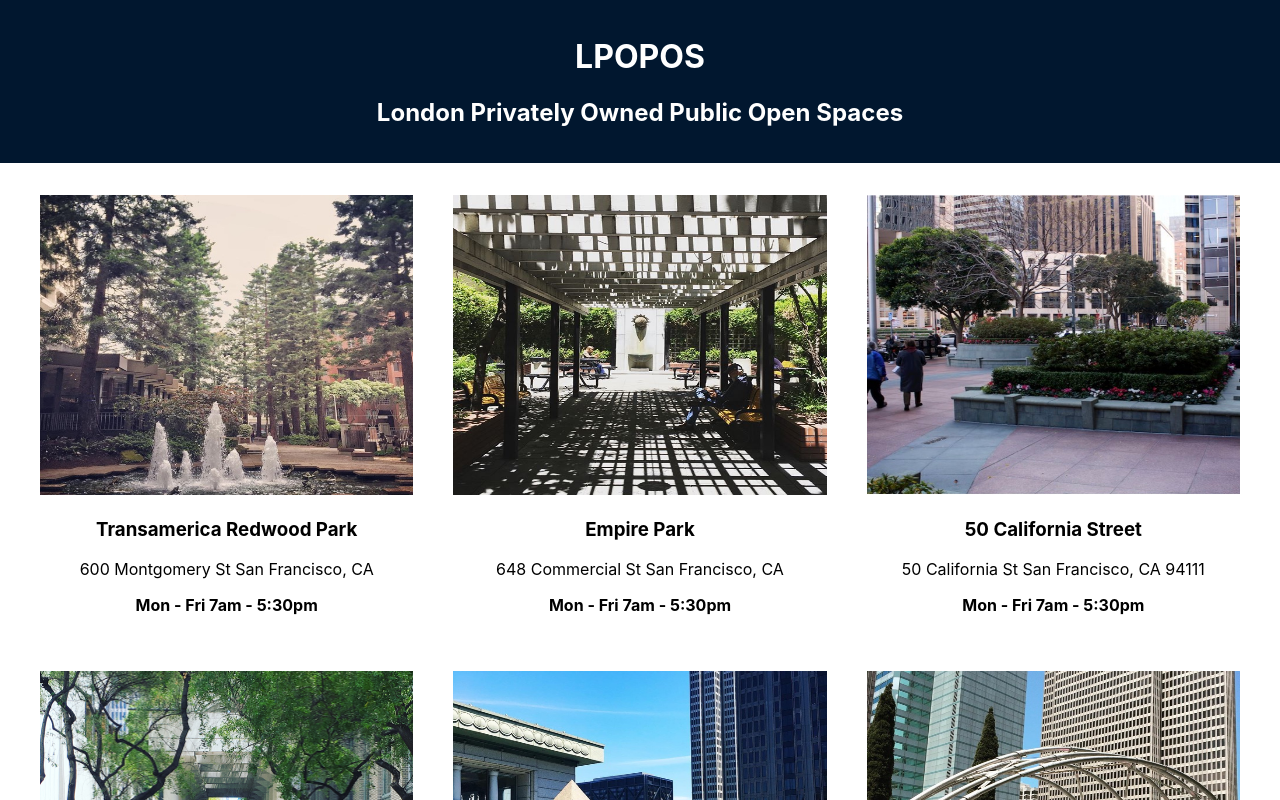
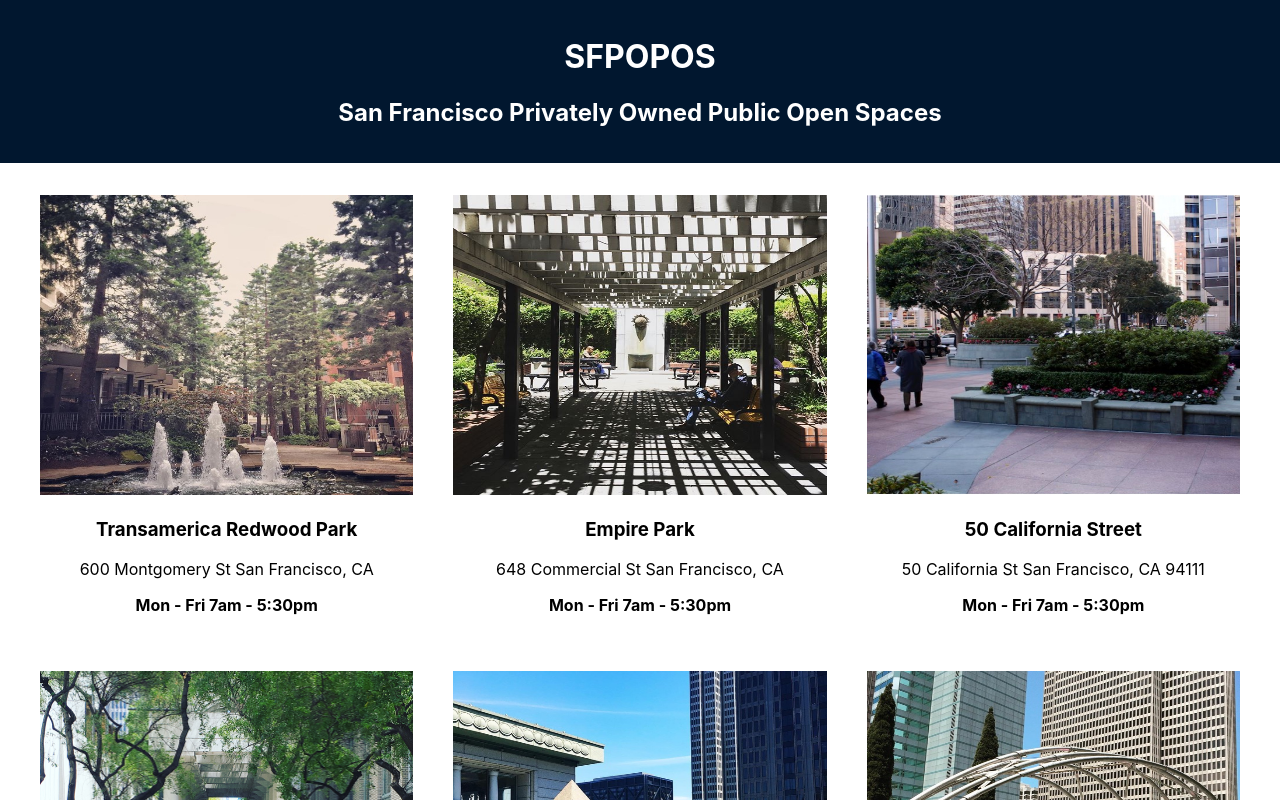
Before and after one commit to shafali03/lpopos, a React (Create React App) app: page / in a window 1280 px wide. Shown: the top 800 px of the page. Built offline with nearby package versions, Linux system fonts and the light colour scheme.

Commit message:
update: Change the name of title and update test

```diff
--- a/src/Components/Title/Title.js
+++ b/src/Components/Title/Title.js
@@ -6,8 +6,8 @@
 
     <div className="Title" data-test='component-title'>
       <header>
-        <h1>LPOPOS</h1>
-        <h2 className="Title-Subtile">London Privately Owned Public Open Spaces</h2>
+        <h1>SFPOPOS</h1>
+        <h2 className="Title-Subtile">San Francisco Privately Owned Public Open Spaces</h2>
       </header>
     </div>
   )
```
Also changed, not shown: 1 other file (tests, documents, lock files or other folders).
